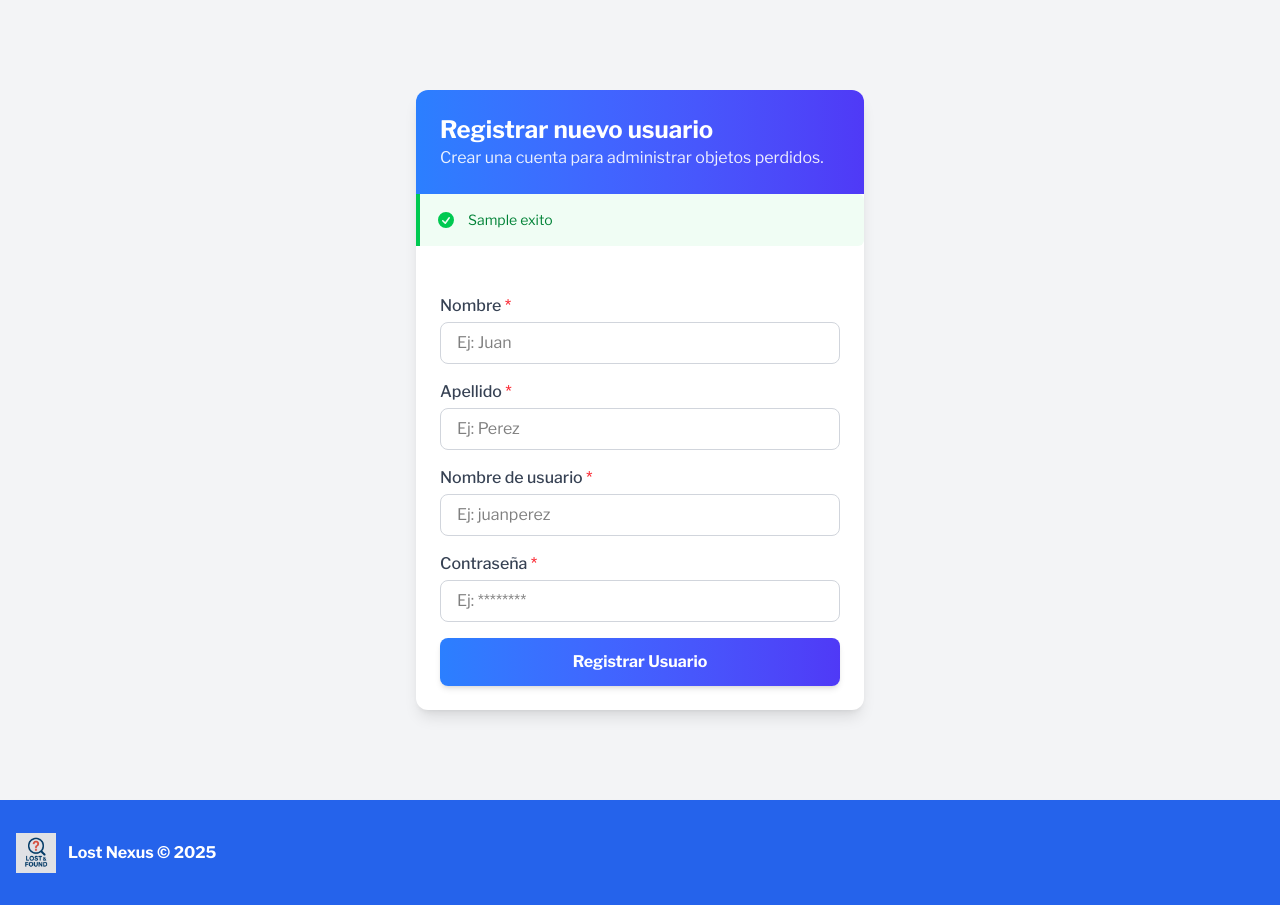
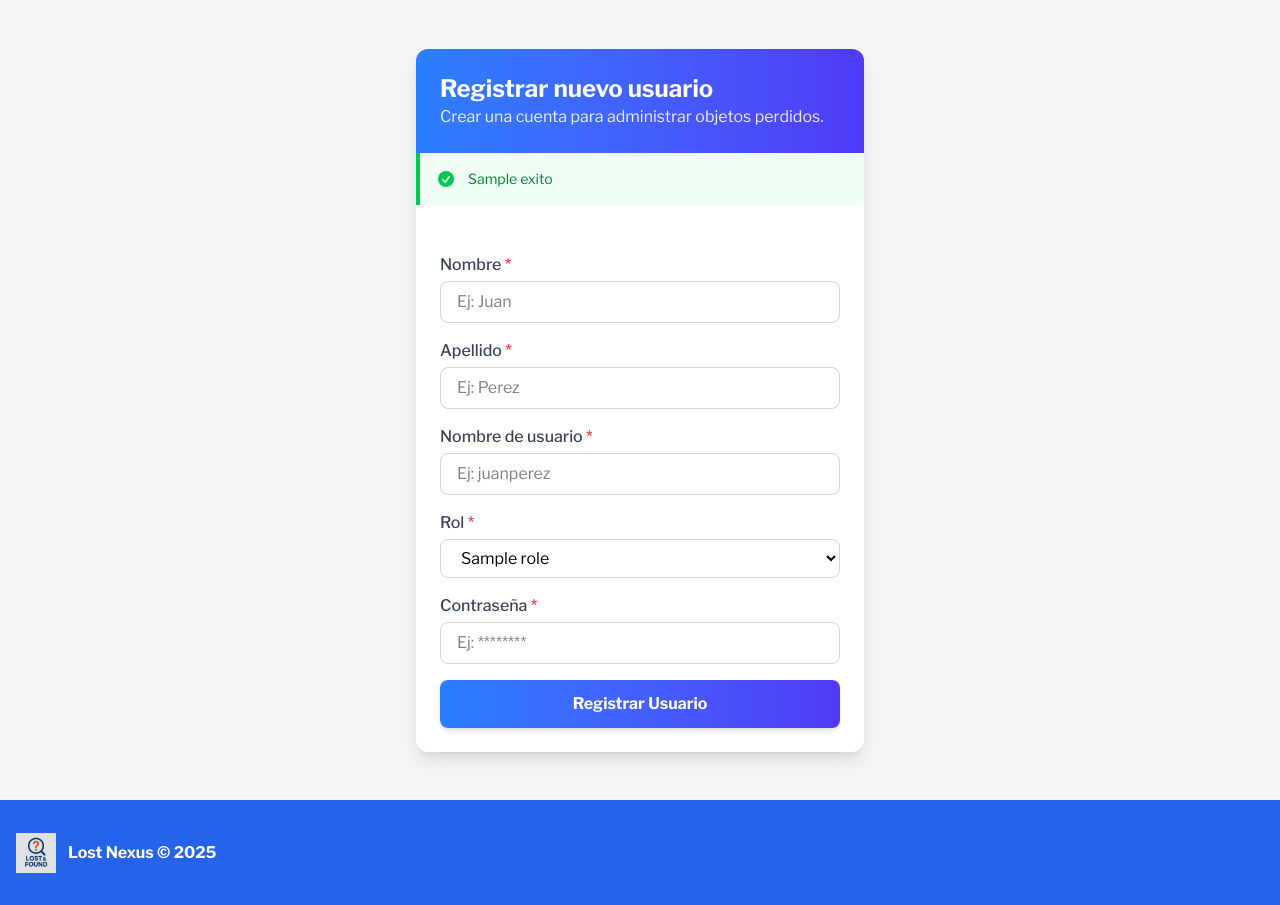
Before and after one commit to Jorge22L/LostNexus, a PHP site: template src/Views/login/crear.php in a window 1280 px wide. Shown: the part 80-985 px from the top of the page. Run offline with PHP 8.4, Linux system fonts and the light colour scheme; the template is opened without the code that fills it: most values are stand-ins (such as "Sample title", 1, 10 or a date in 2020); data that the repository does not hold is empty; style sheets or scripts are compiled from the project's sources.

Commit message:
Agregando roles de usuario

```diff
--- a/package.json
+++ b/package.json
@@ -8,8 +8,8 @@
   "scripts": {
     "dev": "concurrently \"bun run --watch ./build.js\" \"npm:tailwind:dev\"",
     "build": "bun run ./build.js",
-    "tailwind:dev": "npx @tailwindcss/cli -i ./public/css/input.css -o ./public/css/main.css --watch",
-    "tailwind:build": "npx @tailwindcss/cli -i ./public/css/input.css -o ./public/css/main.css --minify"
+    "tailwind:dev": "bunx @tailwindcss/cli -i ./public/css/input.css -o ./public/css/main.css --watch",
+    "tailwind:build": "bunx @tailwindcss/cli -i ./public/css/input.css -o ./public/css/main.css --minify"
   },
   "devDependencies": {
     "concurrently": "^8.2.2"
--- a/public/css/input.css
+++ b/public/css/input.css
@@ -26,15 +26,15 @@
 }
 
 .nav-link {
-    @apply text-white hover:text-graphite font-medium uppercase transition-colors duration-300 relative;
+    @apply text-white hover:text-gray-500 font-medium uppercase transition-colors duration-300 relative;
 }
 
 .nav-link-span {
-    @apply absolute bottom-0 left-0 w-0 h-0.5 bg-graphite transition-all duration-300 ease-in-out;
+    @apply absolute bottom-0 left-0 w-0 h-0.5 bg-gray-500 transition-all duration-300 ease-in-out;
 }
 
 .nav-link-mobile {
-    @apply text-white hover:bg-graphite/50 px-3 py-2 rounded-md text-base font-medium uppercase transition-colors duration-300;
+    @apply text-white hover:bg-gray-500/50 px-3 py-2 rounded-md text-base font-medium uppercase transition-colors duration-300;
 }
 
 @utility animate-slideDown {
--- a/src/Views/login/crear.php
+++ b/src/Views/login/crear.php
@@ -68,6 +68,17 @@
                 <input class="w-full px-4 py-2 border border-gray-300 rounded-lg focus:ring-2 focus:ring-blue-500 focus:border-transparent transition duration-300 ease-in-out" type="text" name="nombre_usuario" id="nombre_usuario" placeholder="Ej: juanperez" required />
             </div>
             <div>
+                <label for="id_rol" class="block text-gray-700 font-medium mb-1">Rol <span class="text-red-500">*</span></label>
+                <select class="w-full px-4 py-2 border border-gray-300 rounded-lg focus:ring-2 focus:ring-blue-500 focus:border-transparent transition duration-300 ease-in-out" name="id_rol" id="id_rol" required>
+                    <option value="" disabled selected>-- Seleccione un rol --</option>
+                    <?php foreach ($roles as $rol): ?>
+                        <option value="<?php echo $rol->id; ?>" <?php echo $usuario->id_rol === $rol->id ? 'selected' : ''; ?>>
+                            <?php echo $rol->nombre; ?>
+                        </option>
+                    <?php endforeach; ?>
+                </select>
+            </div>
+            <div>
                 <label for="pwd" class="block text-gray-700 font-medium mb-1">Contraseña <span class="text-red-500">*</span></label>
                 <input class="w-full px-4 py-2 border border-gray-300 rounded-lg focus:ring-2 focus:ring-blue-500 focus:border-transparent transition duration-300 ease-in-out" type="password" name="pwd" id="pwd" placeholder="Ej: ********" required />
             </div>
--- a/src/Views/objetosperdidos/ver_objeto_perdido.php
+++ b/src/Views/objetosperdidos/ver_objeto_perdido.php
@@ -91,6 +91,7 @@
                         <?php
                             } else {
                                 // Botones "Editar" y "Devolver" para objetos recientes
+                                if (!isset($_SESSION['rol_nombre']) || $_SESSION['rol_nombre'] !== 'Estudiante') {
                         ?>
                                 <a href="/objetosperdidos/editar/<?php echo $objeto->id; ?>" class="inline-flex items-center px-4 py-2 border border-transparent text-sm font-medium rounded-md shadow-sm text-white bg-cyan-600 hover:bg-cyan-700 focus:outline-none focus:ring-2 focus:ring-offset-2 focus:ring-cyan-500 transition-colors duration-200">
                                     <svg class="w-5 h-5 mr-2" viewBox="0 0 24 24" fill="none" xmlns="http://www.w3.org/2000/svg">
@@ -108,6 +109,7 @@
                                     </a>
                                 <?php endif; ?>
                         <?php
+                                }
                             }
                         }
                         ?>
--- a/src/Views/shared/header.php
+++ b/src/Views/shared/header.php
@@ -35,14 +35,16 @@
                         <div class="absolute left-0 w-40 bg-white rounded-md shadow-lg py-1 z-50 hidden group-hover:block">
                             <a href="/objetosperdidos" class="block px-3 py-1.5 text-sm text-gray-800 hover:bg-gray-100">Objetos perdidos</a>
                             <?php if (isset($_SESSION['login']) && $_SESSION['login'] === true): ?>
+                                <?php if (!isset($_SESSION['rol_nombre']) || $_SESSION['rol_nombre'] !== 'Estudiante'): ?>
                                     <a href="/agregar_objetos" class="block px-3 py-1.5 text-sm text-gray-800 hover:bg-gray-100">Agregar Objetos</a>
                                     <a href="/objetosdevueltos" class="block px-3 py-1.5 text-sm text-gray-800 hover:bg-gray-100">Objetos devueltos</a>
                                     <a href="/objetosperdidos/archivados" class="block px-3 py-1.5 text-sm text-gray-800 hover:bg-gray-100">Objetos archivados</a>
                                 <?php endif; ?>
+                            <?php endif; ?>
                         </div>
                     </div>
 
-                    <?php if (isset($_SESSION['login']) && $_SESSION['login'] === true): ?>
+                    <?php if (isset($_SESSION['login']) && $_SESSION['login'] === true && (!isset($_SESSION['rol_nombre']) || $_SESSION['rol_nombre'] !== 'Estudiante')): ?>
                         <div class="relative group">
                             <button class="nav-link group flex items-center gap-1 px-2 py-1 text-sm sm:text-base cursor-pointer">
                                 Categorias
@@ -59,7 +61,7 @@
                         </div>
                     <?php endif; ?>
 
-                    <?php if (isset($_SESSION['login']) && $_SESSION['login'] === true): ?>
+                    <?php if (isset($_SESSION['login']) && $_SESSION['login'] === true && (!isset($_SESSION['rol_nombre']) || $_SESSION['rol_nombre'] !== 'Estudiante')): ?>
                         <div class="relative group">
                             <button class="nav-link group flex items-center gap-1 px-2 py-1 text-sm sm:text-base cursor-pointer">
                                 Puntos
@@ -86,8 +88,10 @@
                                 <span class="nav-link-span group-hover:w-full"></span>
                             </button>
                             <div class="absolute right-0 w-40 bg-white rounded-md shadow-lg py-1 z-50 hidden group-hover:block">
+                                <?php if (!isset($_SESSION['rol_nombre']) || $_SESSION['rol_nombre'] !== 'Estudiante'): ?>
                                     <a class="block px-3 py-1.5 text-sm text-gray-800 hover:bg-gray-100" href="/admin/usuarios">Usuarios</a>
                                     <a class="block px-3 py-1.5 text-sm text-gray-800 hover:bg-gray-100" href="/admin/usuarios/crear">Agregar Usuario</a>
+                                <?php endif; ?>
                                 <a class="block px-3 py-1.5 text-sm text-gray-800 hover:bg-gray-100" href="/logout">Salir</a>
                             </div>
                         </div>
@@ -118,6 +122,7 @@
                 </a>
 
                 <?php if (isset($_SESSION['login']) && $_SESSION['login'] === true): ?>
+                    <?php if (!isset($_SESSION['rol_nombre']) || $_SESSION['rol_nombre'] !== 'Estudiante'): ?>
                         <a href="/agregar_objetos" class="nav-link-mobile">
                             Agregar Objetos
                         </a>
@@ -125,8 +130,9 @@
                             Ver Objetos devueltos
                         </a>
                     <?php endif; ?>
+                <?php endif; ?>
 
-                <?php if (isset($_SESSION['login']) && $_SESSION['login'] === true): ?>
+                <?php if (isset($_SESSION['login']) && $_SESSION['login'] === true && (!isset($_SESSION['rol_nombre']) || $_SESSION['rol_nombre'] !== 'Estudiante')): ?>
                     <details class="group">
                         <summary class="nav-link-mobile flex justify-between items-center list-none cursor-pointer">
                             <span>Categorias</span>
@@ -141,7 +147,7 @@
                     </details>
                 <?php endif; ?>
 
-                <?php if (isset($_SESSION['login']) && $_SESSION['login'] === true): ?>
+                <?php if (isset($_SESSION['login']) && $_SESSION['login'] === true && (!isset($_SESSION['rol_nombre']) || $_SESSION['rol_nombre'] !== 'Estudiante')): ?>
                     <details class="group">
                         <summary class="nav-link-mobile flex justify-between items-center list-none cursor-pointer">
                             <span>Puntos de Recepción</span>
@@ -165,8 +171,10 @@
                             </svg>
                         </summary>
                         <div class="pl-4">
+                            <?php if (!isset($_SESSION['rol_nombre']) || $_SESSION['rol_nombre'] !== 'Estudiante'): ?>
                                 <a href="/admin/usuarios" class="nav-link-mobile block py-2 text-sm">Ver Usuarios</a>
                                 <a href="/admin/usuarios/crear" class="nav-link-mobile block py-2 text-sm">Agregar Usuario</a>
+                            <?php endif; ?>
                             <a href="/logout" class="nav-link-mobile block py-2 text-sm">Cerrar Sesión</a>
                         </div>
                     </details>
```
Also changed, not shown: src/Controllers/LoginController.php (+16 -4 lines), src/Controllers/ObjetosPerdidosController.php (+18 -1 lines), src/Models/Rol.php (added, +20 -0 lines), src/Models/usuario.php (+14 -0 lines), src/Views/login/editar.php (+13 -0 lines), src/Views/login/listar.php (+7 -0 lines). Lines whose indentation alone changed are shown as unchanged.
